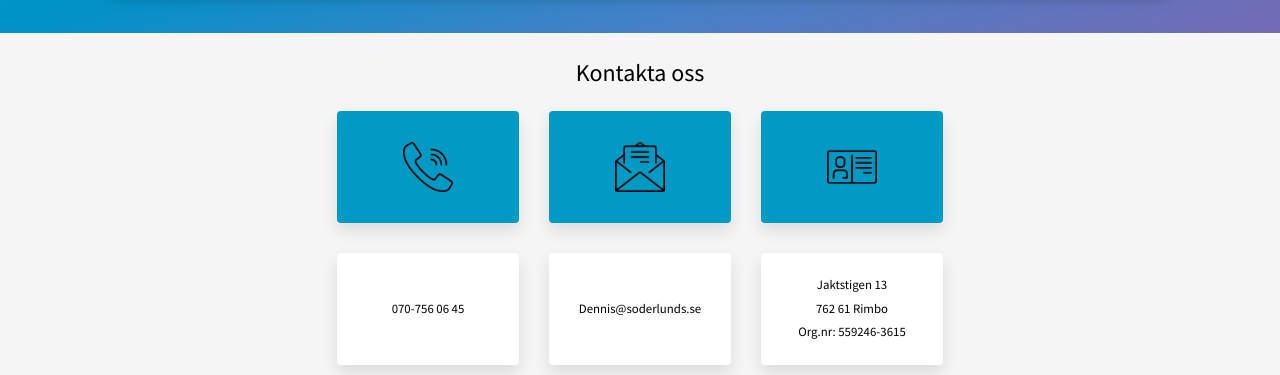
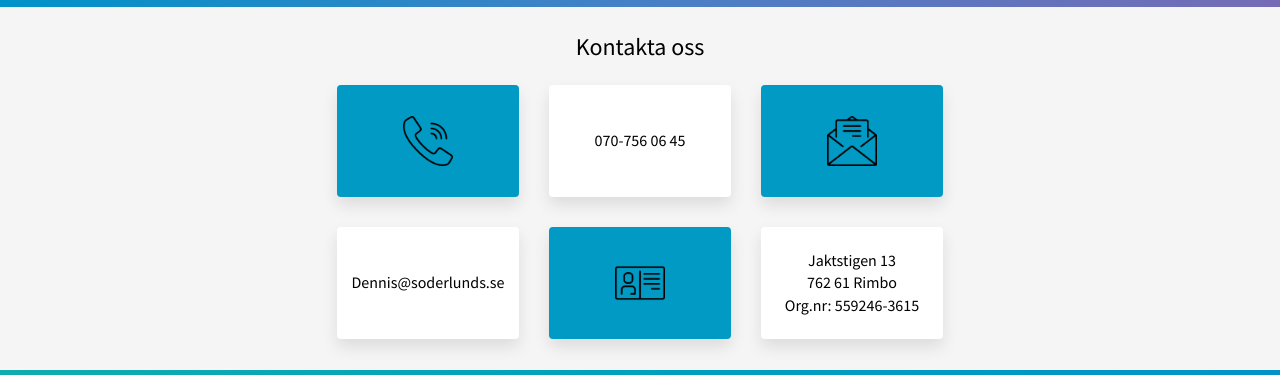
Before and after one commit to Nesiht/Soderlunds, a React (Create React App) app in the folder soderlunds/: page / in a window 1280 px wide. Shown: the part 577-952 px from the top of the page. Built offline with nearby package versions, Linux system fonts and the light colour scheme.

Commit message:
updated font size and fade effects

```diff
--- a/soderlunds/src/components/Contact.js
+++ b/soderlunds/src/components/Contact.js
@@ -8,16 +8,20 @@ export const Contact = () => {
   return (
     <StyledBackground>
       <StyledHeading>Kontakta oss</StyledHeading>
-      <Fade bottom>
-        <StyledContiner>
+      <StyledContiner>
+        <Fade right>
           <ContactCardFront order="-3" image="../assets/img/045-call.png" alt="Phone" />
           <ContactCardBack title2="070-756 06 45" />
+        </Fade>
+        <Fade left>
           <ContactCardFront order="-2" image="../assets/img/043-email-1.png" alt="Letter" />
           <ContactCardBack title2="Dennis@soderlunds.se" />
+        </Fade>
+        <Fade right>
           <ContactCardFront order="-1" image="../assets/img/040-profile.png" alt="Contact card" />
           <ContactCardBack title="Jaktstigen 13" title2="762 61 Rimbo" title3="Org.nr: 559246-3615" />
-        </StyledContiner>
-      </Fade>
+        </Fade>
+      </StyledContiner>
     </StyledBackground>
   )
 }
--- a/soderlunds/src/styles/contact.js
+++ b/soderlunds/src/styles/contact.js
@@ -32,8 +32,8 @@ export const StyledContactCard = styled.article`
   flex-direction: column;
   justify-content: center;
   align-items: center;
-  width: 300px;
-  height: 170px;
+  width: 150px;
+  height: 85px;
   margin: 15px;
   padding: 1rem;
   background-color: ${props => props.Front ? "#009AC4" : "#fff"};
@@ -49,23 +49,27 @@ export const StyledContactCard = styled.article`
   `
 
 export const StyledText = styled.p`
-  font-size: 1.2rem;
+  font-size: 1rem;
   margin: 0.5rem;
   font-family: 'Source Sans Pro', sans-serif;
+  padding: 0;
+  margin: 0;
 
   @media (min-width: 1024px) {
     font-size: 0.8rem;
     line-height: 0.6;
+    padding: .4rem;
+    font-size: 1rem;
   }
   `
 
 export const StyledImg = styled.img`
-  width: 100px;
-  height: 100px;
+  width: 50px;
+  height: 50px;
   margin: 0.5rem;
 
-  @media (min-width: 1024px) {
-    width: 50px;
-    height: 50px;
-  }
+  // @media (min-width: 1024px) {
+  //   width: 50px;
+  //   height: 50px;
+  // }
   `
--- a/soderlunds/src/styles/footer.js
+++ b/soderlunds/src/styles/footer.js
@@ -20,7 +20,7 @@ export const StyledContiner = styled.div`
   `
 
 export const StyledParagraph = styled.p`
-  font-size: 1.5rem;
+  font-size: 1rem;
   color: black;
   font-weight: 600;
   line-height: 0.6;
@@ -31,7 +31,7 @@ export const StyledParagraph = styled.p`
   `
 
 export const StyledItalic = styled.p`
-  font-size: 1.2rem;
+  font-size: 1rem;
   color: black;
   font-style: italic;
   font-weight: 400;
--- a/soderlunds/src/styles/information.js
+++ b/soderlunds/src/styles/information.js
@@ -17,7 +17,7 @@ export const StyledCard = styled.article`
   display: flex;
   flex-direction: column;
   align-items: center;
-  width: 80vw;
+  width: auto;
 `
 export const StyledHeading = styled.h2`
   font-size: 1.5rem;
@@ -34,3 +34,8 @@ export const StyledParagraph = styled.p`
   color: #000;
   line-height: 1.6;
   `
+
+  export const StyledContainer = styled.div`
+  display: flex;
+  flex-direction: row;
+  `
```
